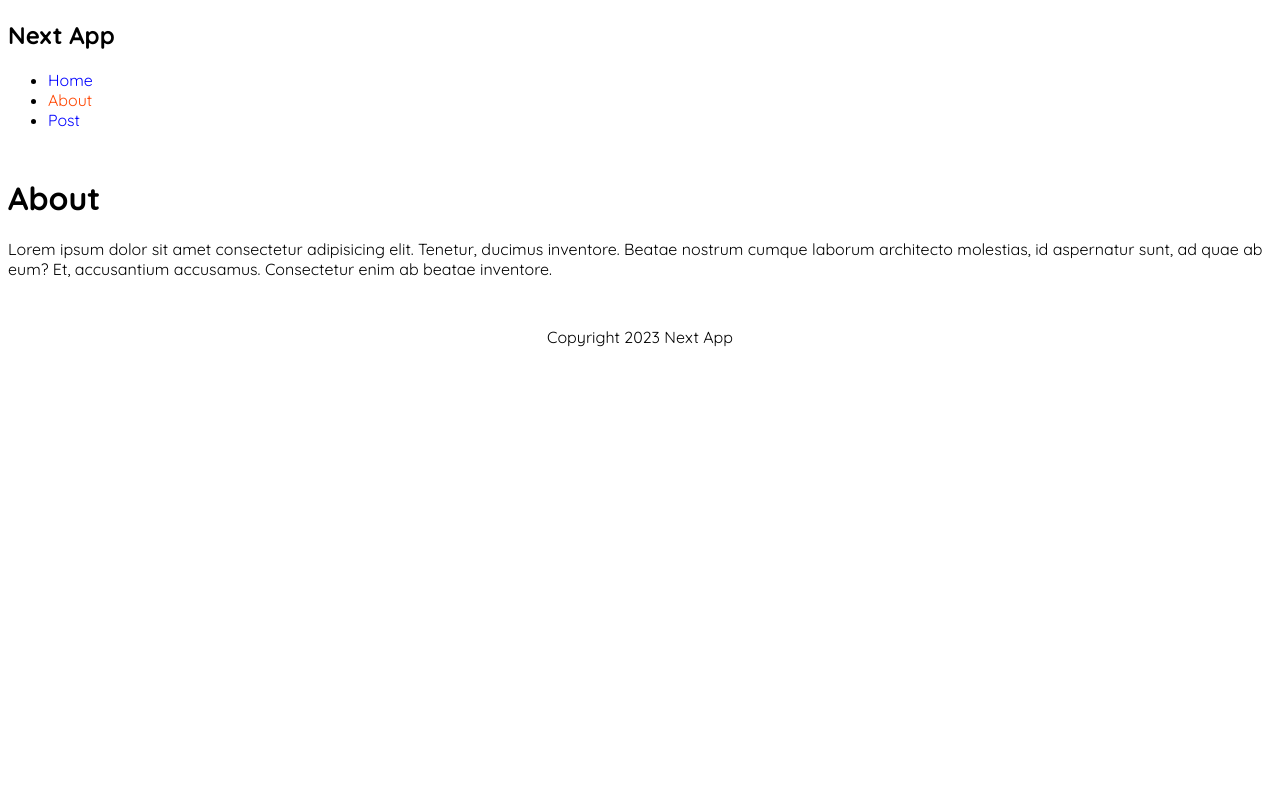
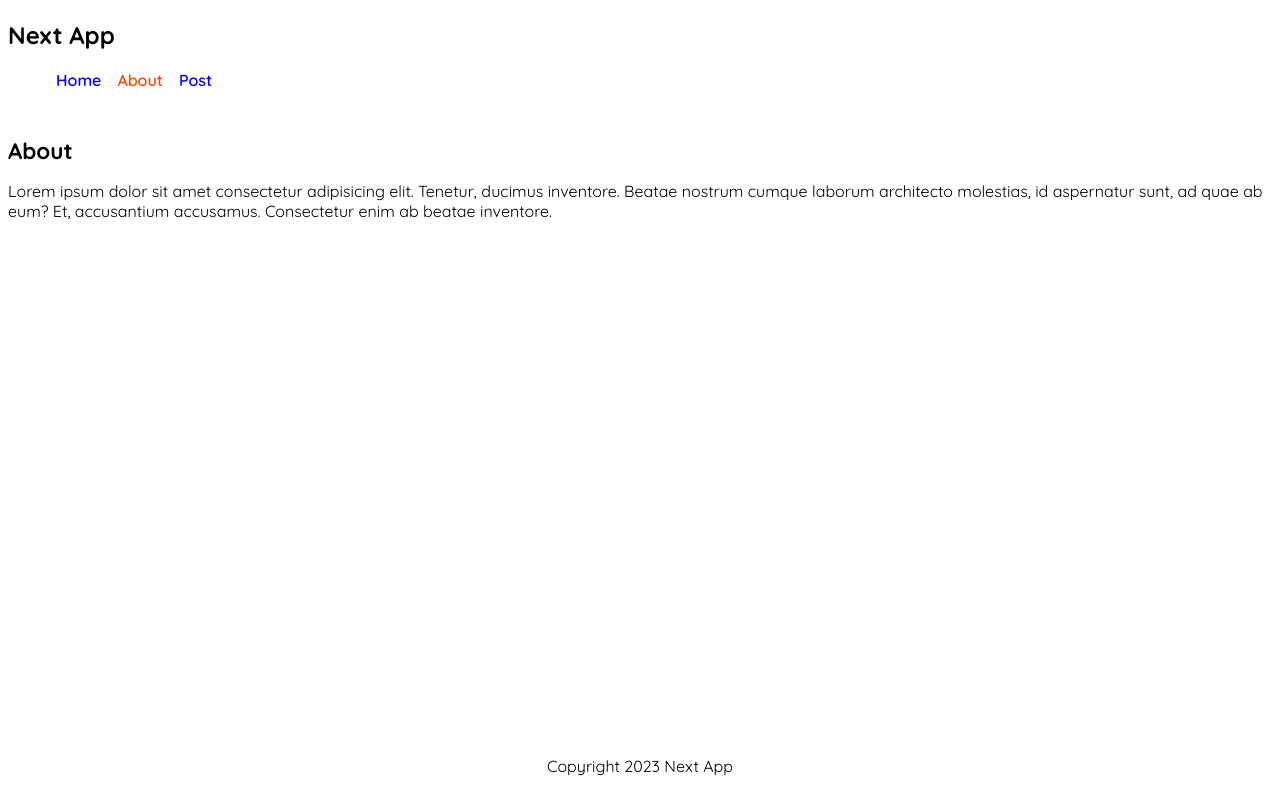
Before and after one commit to andriandev/next-app-dir, a Next.js app: page /about in a window 1280 px wide. Built offline with nearby package versions, Linux system fonts and the light colour scheme; no server answers.

Commit message:
Fix style and add post

```diff
--- a/app/post/page.jsx
+++ b/app/post/page.jsx
@@ -53,8 +53,8 @@ export default async function DetailPost() {
       <div className="post-list">
         {postList.map((post) => (
           <Link href={`/post/${post?.id}`} key={post?.id}>
-            <div className="card">
-              <img src={post?.image} alt={post?.title} />
+            <div className="card h-100">
+              <img src={post?.image} className="img-fluid" alt={post?.title} />
               <h3>{post?.title}</h3>
             </div>
           </Link>
--- a/apps/styles/global.css
+++ b/apps/styles/global.css
@@ -1,38 +1,62 @@
+body {
+  min-height: 100vh;
+  margin: 0 0.5rem;
+  display: flex;
+  flex-direction: column;
+}
+
+main {
+  margin: 1rem 0;
+}
+
+footer {
+  text-align: center;
+  margin-top: auto;
+  padding: 2rem 0 0.5rem;
+}
+
 a {
   text-decoration: none;
   color: blue;
+}
+
+h1 {
+  font-size: 1.4rem;
 }
 
 .active {
   color: orangered;
 }
 
+nav ul li {
+  display: inline-block;
+  margin: 0 0.5rem;
+  font-size: 1rem;
+  font-weight: 600;
+}
+
 .post-list {
   display: grid;
   grid-template-columns: repeat(2, 1fr);
-  gap: 20px;
+  gap: 2.5rem 0.5rem;
 }
 
 .post-list .card {
   border: 0.1rem solid #ccc;
   padding: 0.8rem;
-}
-
-.post-list .card img {
-  max-width: 100%;
-  height: auto;
+  text-align: center;
 }
 
 .post-list .card h3 {
   margin: 0.5rem 0 0 0;
   font-size: 1rem;
-  text-align: center;
 }
 
-main {
-  margin: 3rem 0;
+.img-fluid {
+  max-width: 100%;
+  height: auto;
 }
 
-footer {
-  text-align: center;
+.h-100 {
+  height: 100% !important;
 }
```
Also changed, not shown: app/post/[id]/page.jsx (+6 -1 lines).
